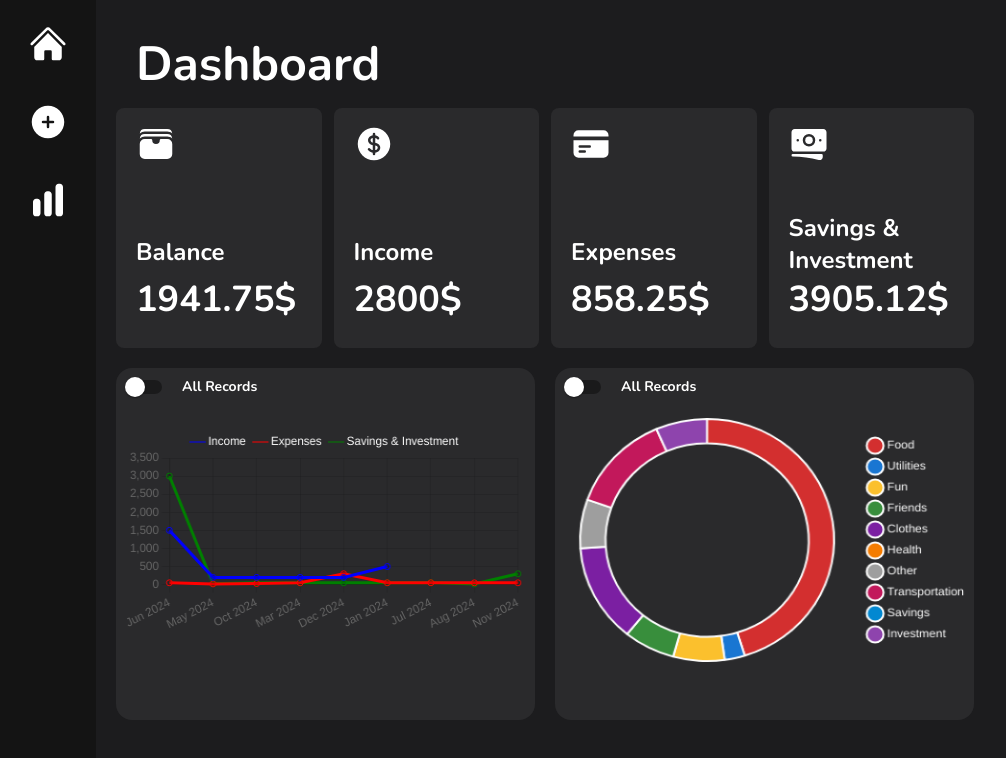
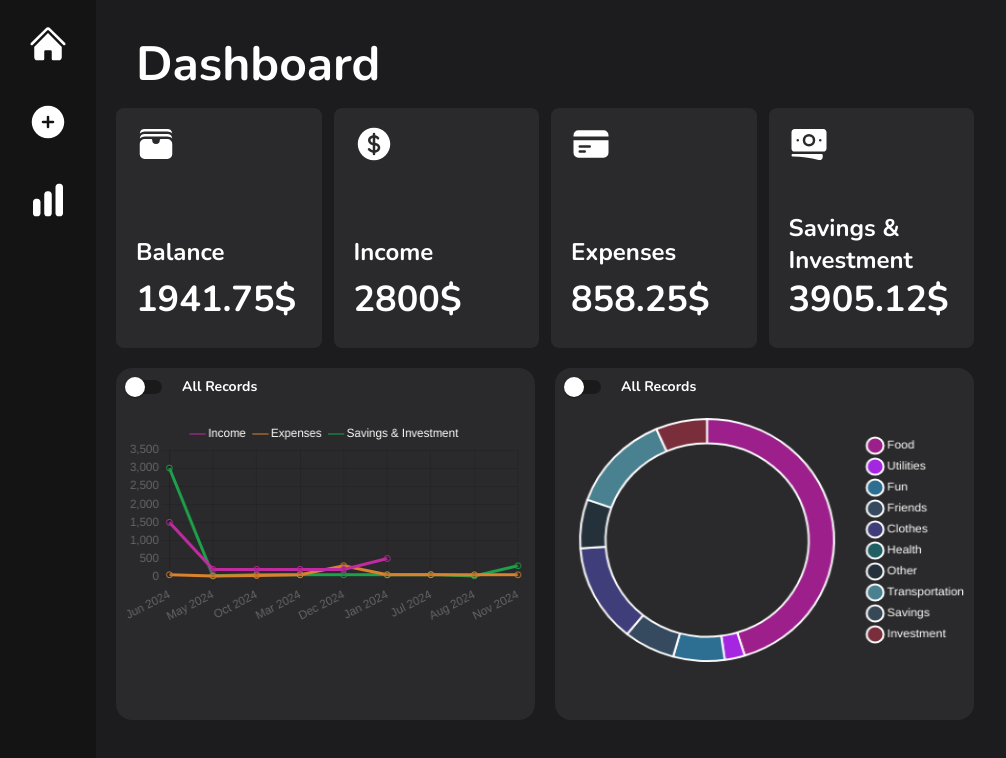
Before and after one commit to eycis/Budget-Dashboard, a Next.js app: page / in a window 1280 px wide. Shown: the top 758 px of the page, without its empty margins (0-1006 px from the left). Built offline with nearby package versions, Linux system fonts and the light colour scheme.

Commit message:
colors, dynamic select

```diff
--- a/components/Dashboard.tsx
+++ b/components/Dashboard.tsx
@@ -29,7 +29,7 @@ const Dashboard = () => {
 
   return (
     <div className='bg-[#1c1c1e] relative w-full h-screen overflow-y-scroll p-5'>
-      <div className='dashboard-main'> Dashboard </div>
+      <p className='dashboard-main'> Dashboard </p>
       <div className='grid grid-cols-4 gap-3 w-3/4'>
         <div className='dashboard-kpi' data-aos="fade-right">
           <WalletIcon className="kpi-icons" />
--- a/components/Input.tsx
+++ b/components/Input.tsx
@@ -1,4 +1,4 @@
-import React, { useState } from 'react'
+import React, { ChangeEvent, useState } from 'react'
 import { Transaction } from '@/models/transaction';
 import ConfirmationModal from './confirmationModal';
 
@@ -6,6 +6,8 @@ const Input = () => {
 
     const [transactions, setTransactions] = useState<typeof Transaction[]>([]);
     const [showModal, setShowModal] = useState(false);
+    const [selectedValue, setSelectedValue] = useState<string>('');
+    const [options, setOptions] = useState<string[]>([]);
 
     const handleOpenModal = () => {
         setShowModal(true);
@@ -14,6 +16,19 @@ const Input = () => {
     const handleCloseModal = () => {
         setShowModal(false);
     }
+
+    const handleSelectedValue = (event: ChangeEvent<HTMLSelectElement>) => {
+      const value = event.target.value;
+      setSelectedValue(value);
+
+      if(value === 'Savings & Investment') {
+        setOptions(['Savings', 'Investment']);
+      }
+      else {
+        setOptions(['Utilities', 'Fun', 'Friends', 'Clothes', 'Health', 'Transportation', 'Other'])
+      }
+    }
+
 
     const submitTransaction= () => {
 
@@ -42,12 +57,15 @@ const Input = () => {
             name = "type"
             className="ml-10 px-5 w-3/4 h-10 text-lg rounded-2xl bg-[#2a2a2c] text-white  font-title"
             id = "transactionType"
+            value = {selectedValue}
+            onChange = {handleSelectedValue}
           >
             <option value="Expense">Expense</option>
             <option value="Income">Income</option>
             <option value="Savings & Investment">Savings & Investment</option>
             <option value="Other">Other</option>
           </select>
+
         </div>
       <div>
       <div className='transactions-text'> Select the category of transaction </div>
@@ -56,16 +74,9 @@ const Input = () => {
             className="ml-10 px-5 w-3/4 h-10 rounded-2xl bg-[#2a2a2c] text-white text-lg font-title"
             id = "category"
           >
-            <option value="Food">Food</option>
-            <option value="Utilities">Utilities</option>
-            <option value="Fun">Fun</option>
-            <option value="Friends">Friends</option>
-            <option value="Clothes">Clothes</option>
-            <option value="Health">Health</option>
-            <option value="Transportation">Transportation</option>
-            <option value="Savings">Savings</option>
-            <option value="Investment">Investment</option>
-            <option value="Other">Other</option>
+          {options.map((option, index) => (
+            <option key={index} value={option}>{option}</option>
+          ))}
           </select>
         </div>
         <div>
--- a/components/charts/BarChart.tsx
+++ b/components/charts/BarChart.tsx
@@ -4,6 +4,8 @@ import { Transaction } from '@/models/transaction';
 import transactionsData from '@/data/mock_data.json';
 import Switch from '@mui/material/Switch';
 import { Bar } from 'react-chartjs-2';
+//import { colors } from '@mui/material';
+import colors from '@/styles/colors';
 
 ChartJS.register(CategoryScale, LinearScale, PointElement, LineElement, Title, Tooltip, Legend, BarElement);
 
@@ -43,7 +45,7 @@ const BarChart = () => {
       {
         label: 'Top Expenses',
         data: sortedExpenses.map(expense => expense.amount),
-        backgroundColor:  ['#D32F2F', '#1976D2', '#FBC02D', '#388E3C', '#7B1FA2'],
+        backgroundColor: colors,
       },
     ],
   };
--- a/components/charts/DoughnutChart.tsx
+++ b/components/charts/DoughnutChart.tsx
@@ -4,6 +4,7 @@ import { Chart as ChartJS, CategoryScale, LinearScale, PointElement, LineElement
 import { Transaction } from '@/models/transaction';
 import transactionsData from '@/data/mock_data.json';
 import Switch from '@mui/material/Switch/Switch';
+import colors from '@/styles/colors';
 
 
 ChartJS.register(CategoryScale, LinearScale, PointElement, LineElement, Title, Tooltip, Legend);
@@ -63,7 +64,7 @@ const DoughnutChart = () => {
           {
             label: 'Expenses by Category',
             data: categoriesTotals,
-            backgroundColor: ['#D32F2F', '#1976D2', '#FBC02D', '#388E3C', '#7B1FA2', '#F57C00', '#9E9E9E', '#C2185B', '#0288D1', '#8E44AD'],
+            backgroundColor: colors,
             hoverOffset: 2,
           }
         ],
--- a/components/charts/ExpensesVIncome.tsx
+++ b/components/charts/ExpensesVIncome.tsx
@@ -58,7 +58,7 @@ const ExpensesVIncome = () => {
           {
             label: 'Transactions by type',
             data: typesTotal,
-            backgroundColor: ['#D32F2F', '#1976D2','#FBC02D'],
+            backgroundColor: ["#C12AA1", "#D9822F","#1FA14B" ],
             hoverOffset: 2,
           }
         ],
--- a/components/charts/InvestmentInTime.tsx
+++ b/components/charts/InvestmentInTime.tsx
@@ -2,7 +2,6 @@ import React, { useEffect, useState } from 'react'
 import { Chart as ChartJS, CategoryScale, LinearScale, Title, Tooltip, Legend, BarElement, ChartOptions, LineElement, PointElement } from 'chart.js';
 import { Transaction } from '@/models/transaction';
 import transactionsData from '@/data/mock_data.json';
-import Switch from '@mui/material/Switch';
 import { Bar, Line } from 'react-chartjs-2';
 
 
@@ -44,13 +43,13 @@ const InvestmentInTime = () => {
           {
             label: 'Savings',
             data: savings,
-            borderColor: 'blue',
+            borderColor: "#7A2E3B",
             fill: false,
           },
           {
             label: 'Investments',
             data: investment,
-            borderColor: 'red',
+            borderColor:   "#354A5E",
             fill: false,
           }
         ],
@@ -58,7 +57,7 @@ const InvestmentInTime = () => {
 
     return (
         <div>
-        <Line data={lineData} options={lineOptions} className='px-2 mt-5 h-full w-full' />
+        <Line data={lineData} options={lineOptions} className='mt-5 h-full w-full' />
       </div>
   )
 }
--- a/components/charts/LineChart.tsx
+++ b/components/charts/LineChart.tsx
@@ -4,6 +4,8 @@ import { Chart as ChartJS, CategoryScale, LinearScale, PointElement, LineElement
 import { Transaction } from '@/models/transaction';
 import transactionsData from '@/data/mock_data.json';
 import Switch from '@mui/material/Switch';
+import { colors } from '@mui/material';
+
 
 
 ChartJS.register(CategoryScale, LinearScale, PointElement, LineElement, Title, Tooltip, Legend);
@@ -66,19 +68,19 @@ const LineChart = () => {
         {
           label: 'Income',
           data: incomeData,
-          borderColor: 'blue',
+          borderColor: "#C12AA1",
           fill: false,
         },
         {
           label: 'Expenses',
           data: expenseData,
-          borderColor: 'red',
+          borderColor: "#D9822F",
           fill: false,
         },
         {
           label: "Savings & Investment",
           data: investmentData,
-          borderColor: 'green',
+          borderColor: "#1FA14B",
           fill: false,
         },
       ],
@@ -90,7 +92,7 @@ const LineChart = () => {
         <Switch checked={monthView} onChange={() => setMonthView(!monthView)} />
         <span className="font-title text-sm ml-2">{monthView ? 'Month View' : 'All Records'}</span>
       </div>
-      <Line data={lineData} options={lineOptions} className='px-2 mt-5 h-full w-full' />
+      <Line data={lineData} options={lineOptions} className='px-2 mt-3 h-full w-full' />
     </div>
     )
 };
--- /dev/null
+++ b/styles/colors.tsx
@@ -0,0 +1,14 @@
+const colors = [
+    "#9C1F8B",
+    "#A526E1",
+    "#2C6F92",
+    "#354A5E",
+    "#403E7A",
+    "#206065",
+    "#24313B",
+    "#4A8190",
+    "#374957",
+    "#7A2E3B"
+  ];
+
+export default colors;
```
Also changed, not shown: styles/globals.css (line endings or trailing spaces).
